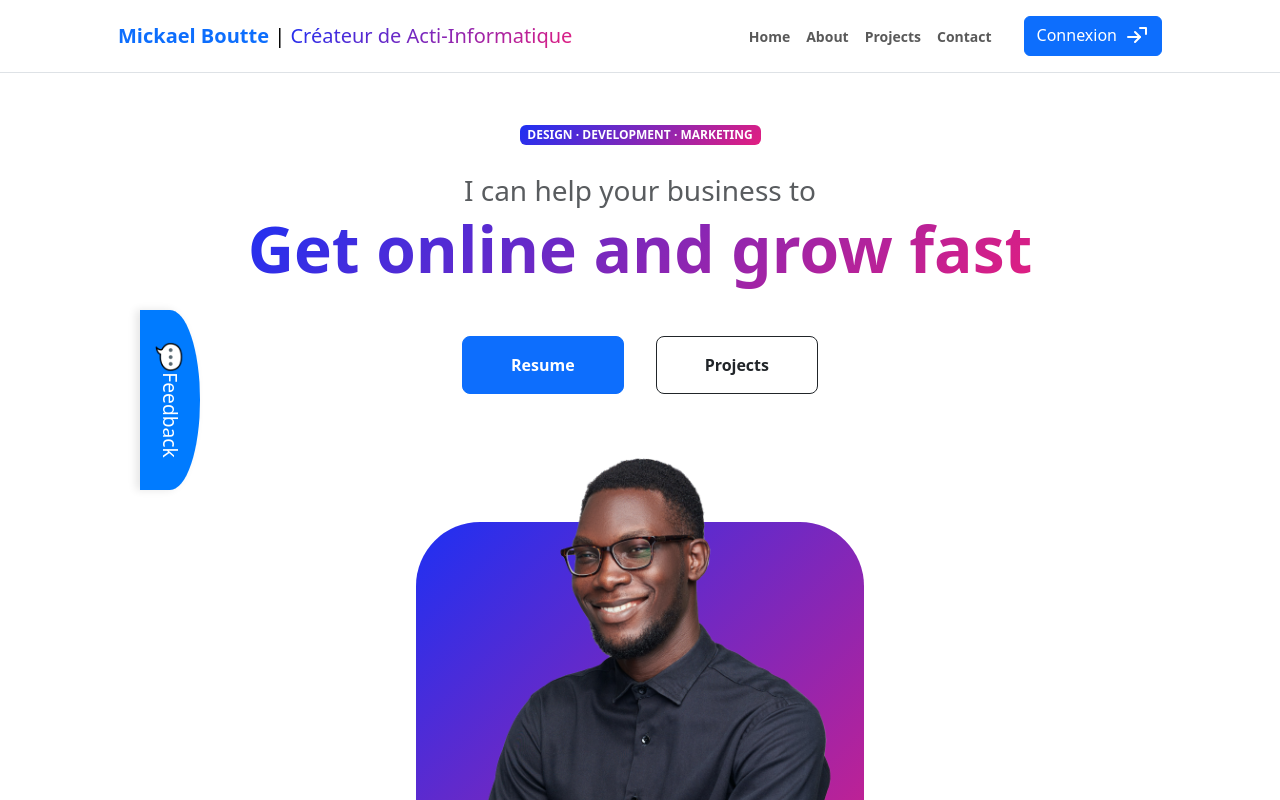
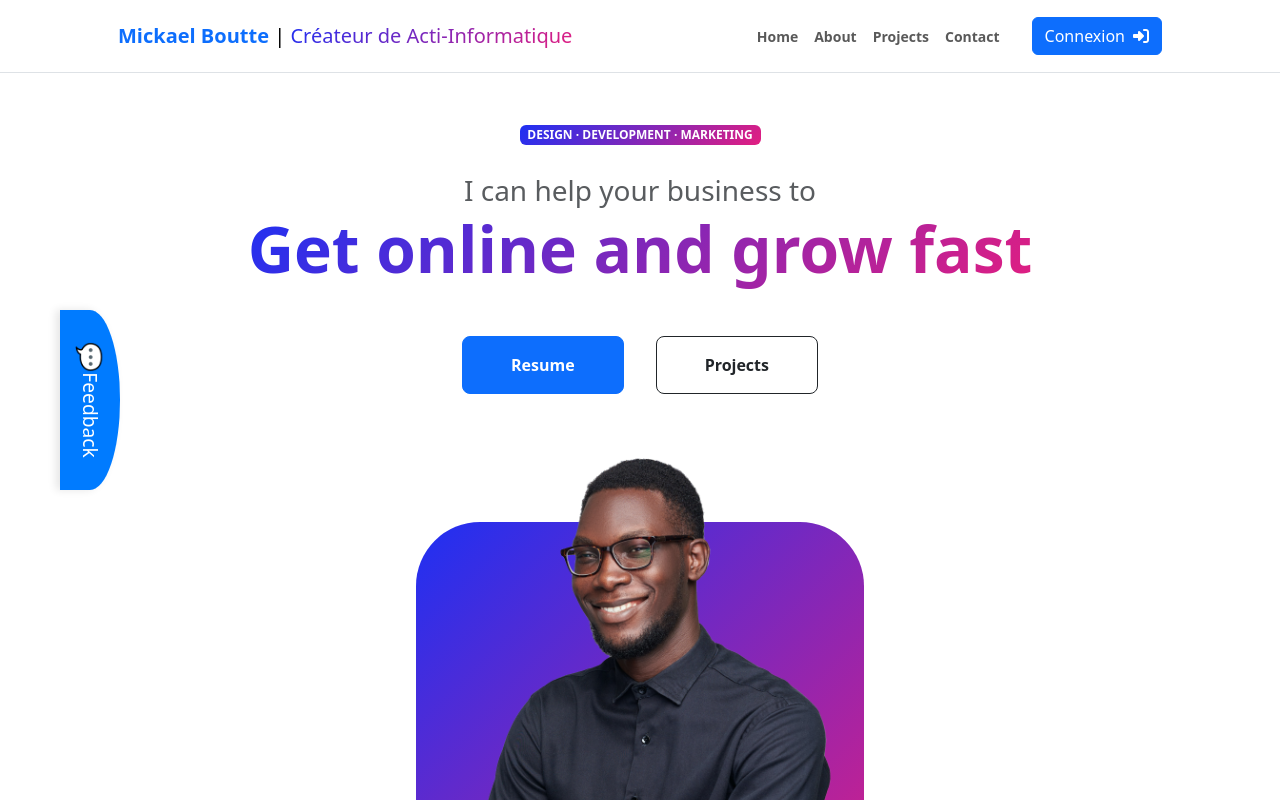
Before and after one commit to mickael59b/portfolio, a React (Vite) app in the folder front-end/: page / in a window 1280 px wide. Shown: the top 800 px of the page. Built offline with nearby package versions, Linux system fonts and the light colour scheme.

Commit message:
add fichier js

```diff
--- a/front-end/index.html
+++ b/front-end/index.html
@@ -8,6 +8,7 @@
   </head>
   <body>
     <div id="root"></div>
+    <script src="https://kit.fontawesome.com/4916cfdc75.js" crossorigin="anonymous"></script>
     <script type="module" src="/src/main.jsx"></script>
     <script src="https://www.google.com/recaptcha/api.js" async defer></script>
   </body>
--- a/front-end/src/App.jsx
+++ b/front-end/src/App.jsx
@@ -12,8 +12,8 @@ const App = () => {
     <Router>
       {/* AuthProvider peut maintenant utiliser useNavigate sans problème */}
       <AuthProvider>
+        <Header />
         <Feedback />
-        <Header />
         <AppRoutes /> {/* Utilisation des routes depuis AppRoutes.jsx */}
         <Footer />
       </AuthProvider>
--- a/front-end/src/assets/css/feedback.css
+++ b/front-end/src/assets/css/feedback.css
@@ -1,45 +1,44 @@
-/* Styles pour le bouton "Feedback" en vertical et collé à gauche */
+/* Réinitialisation des marges et paddings pour éviter les espaces par défaut */
+* {
+    margin: 0;
+    padding: 0;
+    box-sizing: border-box; /* Assurer que les bordures et paddings sont inclus dans les dimensions */
+  }
+
+  /* Body et HTML sans marges */
+  body, html {
+    margin: 0;
+    padding: 0;
+  }
+
+  /* Styles pour le bouton "Feedback" */
   .feedback-btn {
-    position: fixed;
-    top: 50%; /* Centré verticalement */
-    left: 0; /* Complètement collé à gauche */
-    transform: translateY(-50%) rotate(90deg); /* Rotation de 90 degrés */
-    height: 60px;
-    width: 180px; /* Taille du bouton */
+    position: fixed; /* Le bouton doit être fixé par rapport à la fenêtre */
+    left: 0; /* Coller le bouton à gauche de l'écran */
+    top: 50%; /* Centrer verticalement */
+    transform: translateY(-50%) rotate(90deg); /* Centrer verticalement et faire pivoter de 90 degrés */
+    height: 60px; /* Hauteur du bouton */
+    width: 180px; /* Largeur pour rendre le texte lisible */
     background-color: #007bff; /* Couleur primaire */
-    color: white;
+    color: #fff;
     border: none;
     border-radius: 50% 50% 0 0; /* Arrondi uniquement en haut à gauche et haut à droite */
     display: flex;
     justify-content: center;
     align-items: center;
     font-size: 1.2rem;
+    cursor: pointer;
     box-shadow: 0 4px 8px rgba(0, 0, 0, 0.1);
-    transition: transform 0.3s ease, background-color 0.3s ease; /* Animation pour les transformations */
-    padding: 0; /* Aucun padding supplémentaire */
-    margin: 0; /* Aucun margin */
-    z-index: 9999; /* S'assurer que le bouton reste au-dessus des autres éléments */
-}
-
-/* Animation d'apparition du bouton */
-@keyframes slideIn {
-    0% {
-        left: -80px;
-    }
-    100% {
-        left: 80px;
-    }
-}
-
-/* Animation d'apparition */
-.feedback-btn {
-    animation: slideIn 0.5s ease-out forwards;
+    transition: transform 0.3s ease, background-color 0.3s ease; /* Transition fluide */
+    text-orientation: upright; /* Orienter le texte pour qu'il soit lisible */
+    margin: 0; /* Annuler toute marge par défaut */
+    padding: 0; /* Annuler toute marge par défaut */
   }
 
   /* Style au survol du bouton */
   .feedback-btn:hover {
     transform: translateY(-50%) rotate(90deg) scale(1.1); /* Agrandissement au survol */
-    background-color: #0056b3; /* Couleur au survol */
+    background-color: #0056b3; /* Changement de couleur */
   }
 
   /* Icône dans le bouton */
@@ -51,8 +50,8 @@
   /* Styles pour le modal de feedback */
   .feedback-modal {
     position: fixed;
+    left: 0;
     top: 0;
-    left: 0;
     width: 100%;
     height: 100%;
     background-color: rgba(0, 0, 0, 0.5);
--- a/front-end/src/assets/css/header.css
+++ b/front-end/src/assets/css/header.css
@@ -9,3 +9,8 @@
     align-items: center;
     justify-content: center;
 }
+.btn i {
+    vertical-align: middle;
+    font-size: 1em; /* Ajustez selon la taille de vos textes */
+    line-height: 1;
+  }
--- a/front-end/src/assets/css/styles.css
+++ b/front-end/src/assets/css/styles.css
@@ -1,8 +1,3 @@
-html, body {
-  margin: 0;
-  padding: 0;
-  height: 100%; /* S'assurer que la hauteur de la page est complète */
-}
 a {
   color: var(--bs-link-color);
   text-decoration: none !important;
--- a/front-end/src/components/Header.jsx
+++ b/front-end/src/components/Header.jsx
@@ -130,25 +130,9 @@ const Header = () => {
               </ul>
             </div>
           ) : (
-            <Link className="btn fw-500 ms-lg-4 btn-primary" to="/login">
-              Connexion
-              <svg
-                xmlns="http://www.w3.org/2000/svg"
-                width="24"
-                height="24"
-                viewBox="0 0 24 24"
-                fill="none"
-                stroke="currentColor"
-                strokeWidth="2"
-                strokeLinecap="round"
-                strokeLinejoin="round"
-                className="feather feather-log-in ms-2"
-              >
-                <path d="M15 3H21V9"></path>
-                <polyline points="10 17 15 12 10 7"></polyline>
-                <line x1="15" y1="12" x2="3" y2="12"></line>
-              </svg>
-            </Link>
+            <Link className="btn fw-500 ms-lg-4 btn-primary d-flex align-items-center justify-content-center" to="/login">
+            Connexion <i className="fa fa-sign-in ms-2" aria-hidden="true"></i>
+          </Link>
           )}
         </div>
       </div>
```
Lines whose indentation alone changed are shown as unchanged.
